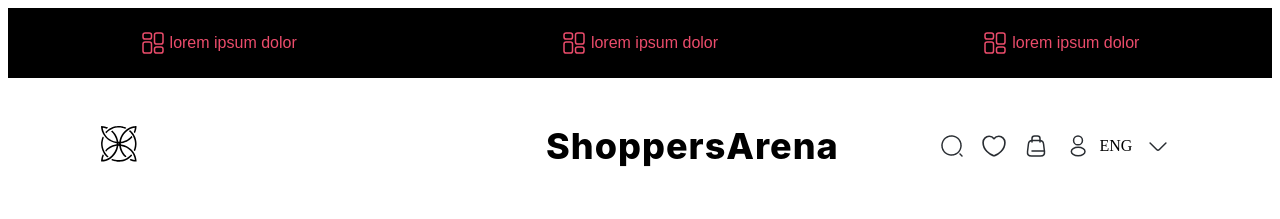
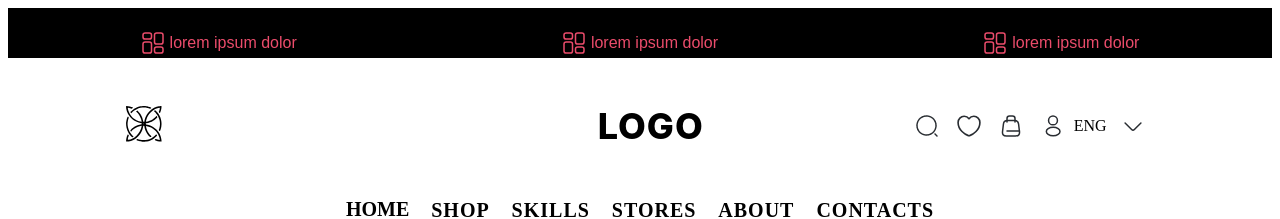
Before and after one commit to Arsh-Coding/Appscrip-task-ArshpreetSingh, a Next.js app: page / in a window 1280 px wide. Shown: the top 219 px of the page. Built offline with nearby package versions, Linux system fonts and the light colour scheme; no server answers.

Commit message:
refac( files): missing files added

```diff
--- a/components/Header.js
+++ b/components/Header.js
@@ -25,13 +25,13 @@
       <div className={styles.header_box}>
         <div className={styles.main_header}>
           <div className={styles.spaces}>
-            <Image src="/hamlinear.png" alt="error" width={36} height={40} />
+            <Image src="/hamlinear.png" alt="error" width={36} height={30} />
           </div>
           <div className={styles.icon}>
             <Image src="/logo.svg" alt="error" width={36} height={40} />
           </div>
           <div className={styles.title}>
-            <h2>ShoppersArena</h2>
+            <h2>LOGO</h2>
           </div>
           <div className={styles.iconsContainer}>
             <Image
--- a/styles/HeaderFooter.module.css
+++ b/styles/HeaderFooter.module.css
@@ -1,7 +1,8 @@
 .headertop {
   font-family: "Barlow", sans-serif;
   width: 100%;
-  background-color: black;
+  height: 30px;
+  background-color: #000000;
   font-weight: 400;
   text-align: left;
   text-transform: lowercase;
```
